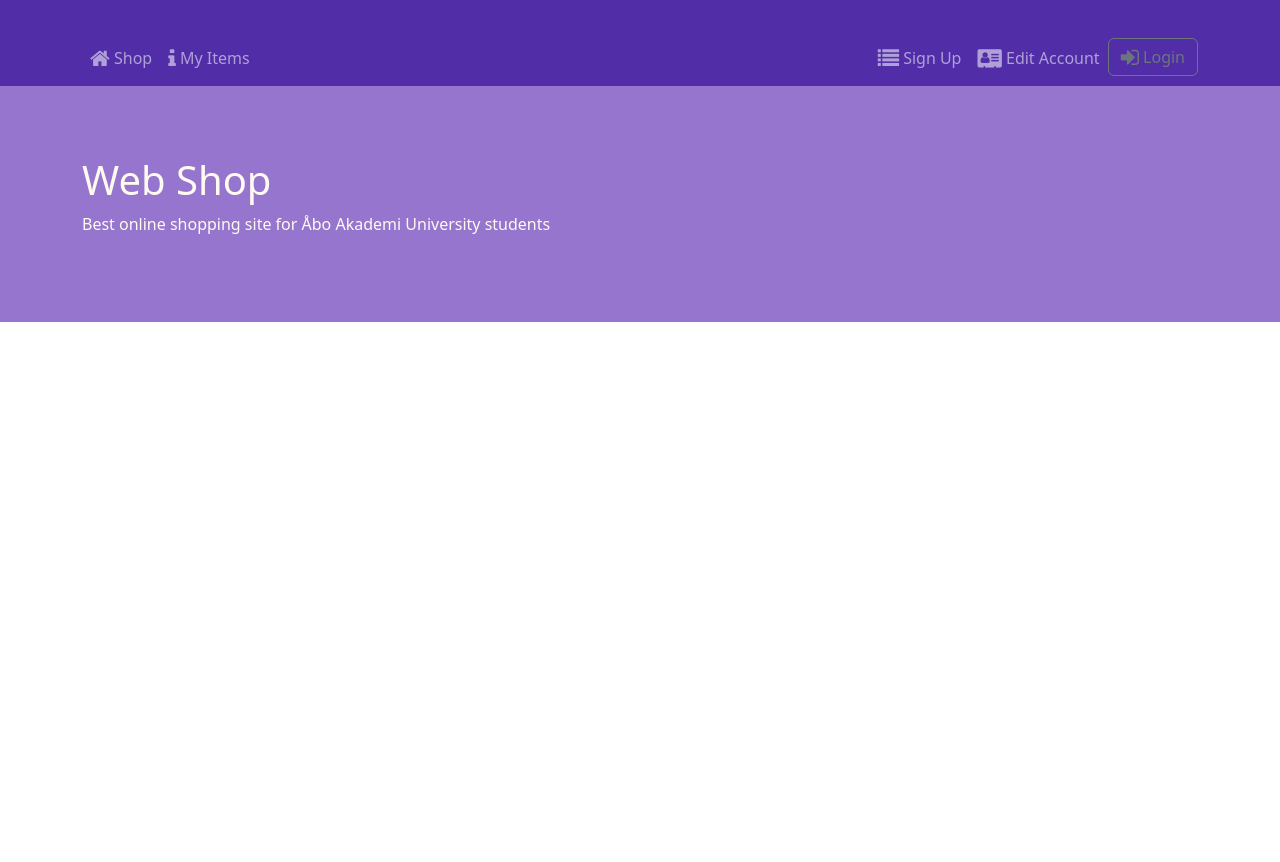
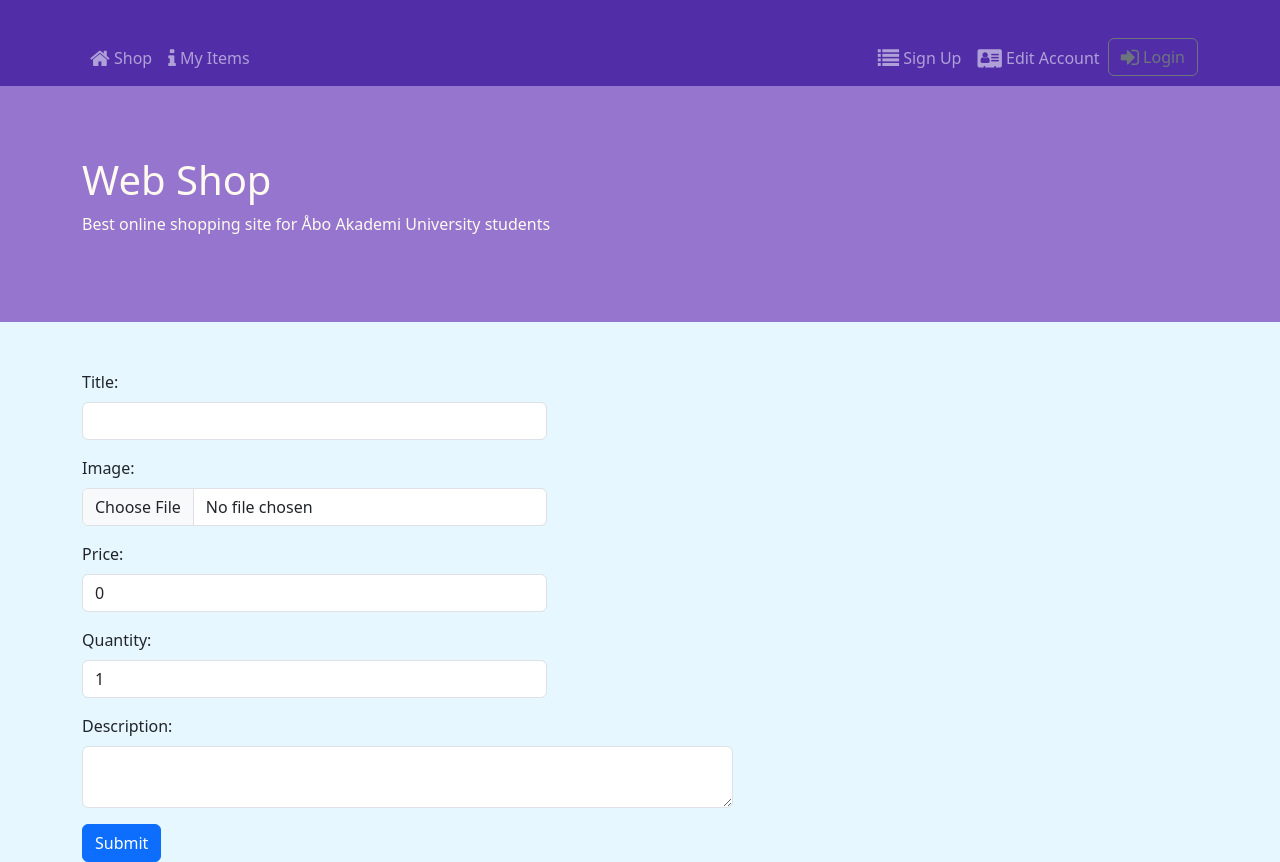
Before and after one commit to sksami3/webshopproject2023-sksami3, a React (Create React App) app in the folder frontend/: page /addItem in a window 1280 px wide. Before the commit the page ends 800 px from the top, so only its background shows below. Built offline with nearby package versions, Linux system fonts and the light colour scheme.

Commit message:
Add item component added

```diff
--- a/frontend/src/App.css
+++ b/frontend/src/App.css
@@ -1,33 +1,38 @@
-.row-header{
-  margin:0px auto;
-  padding:0px auto;
+.row-header {
+  margin: 0px auto;
+  padding: 0px auto;
 }
 
 .row-content {
-  margin:0px auto;
+  margin: 0px auto;
   padding: 50px 0px 50px 0px;
   border-bottom: 1px ridge;
-  min-height:400px;
+  min-height: 400px;
 }
 
-.footer{
+.footer {
   background-color: #D1C4E9;
-  margin:0px auto;
+  margin: 0px auto;
   padding: 20px 0px 20px 0px;
 }
+
 .jumbotron {
-  padding:70px 30px 70px 30px;
-  margin:0px auto;
-  background: #9575CD ;
-  color:floralwhite;
+  padding: 70px 30px 70px 30px;
+  margin: 0px auto;
+  background: #9575CD;
+  color: floralwhite;
 }
 
-address{
-  font-size:80%;
-  margin:0px;
-  color:#0f0f0f;
+address {
+  font-size: 80%;
+  margin: 0px;
+  color: #0f0f0f;
 }
 
 .navbar-dark {
   background-color: #512DA8;
 }
+
+.App {
+  background-color: #e6f7ff
+}
--- /dev/null
+++ b/frontend/src/components/AddItemComponent.js
@@ -0,0 +1,143 @@
+import React, { useState } from "react";
+import "bootstrap/dist/css/bootstrap.min.css";
+
+const AddItem = () => {
+  const initialFormData = {
+    title: "",
+    image: "",
+    price: 0,
+    quantity: 1,
+    description: "",
+  };
+
+  const [formData, setFormData] = useState(initialFormData);
+  const [previewImage, setPreviewImage] = useState(null);
+
+  const handleChange = (e) => {
+    const { name, value } = e.target;
+    setFormData({
+      ...formData,
+      [name]: value,
+    });
+  };
+
+  const handleImageChange = (e) => {
+    const file = e.target.files[0];
+
+    if (file) {
+      setFormData({
+        ...formData,
+        image: file.name, // You can use a better approach for handling images, such as uploading to a server and storing the URL.
+      });
+
+      const reader = new FileReader();
+      reader.onloadend = () => {
+        setPreviewImage(reader.result);
+      };
+
+      reader.readAsDataURL(file);
+    }
+  };
+
+  const handleSubmit = (e) => {
+    e.preventDefault();
+
+    // Validate mandatory fields
+    if (
+      !formData.title ||
+      !formData.price ||
+      !formData.description ||
+      !formData.quantity
+    ) {
+      alert("Please fill in all mandatory fields.");
+      return;
+    }
+
+    // Perform your submission logic here
+    console.log("Form Data Submitted:", formData);
+
+    // Reset the form after submission if needed
+    setFormData(initialFormData);
+    setPreviewImage(null);
+  };
+
+  return (
+    <div className="container mt-5">
+      <form onSubmit={handleSubmit}>
+        <div className="mb-3 col-md-5">
+          <label className="form-label">Title:</label>
+          <input
+            type="text"
+            className="form-control"
+            name="title"
+            value={formData.title}
+            onChange={handleChange}
+            required
+          />
+        </div>
+
+        <div className="mb-3 col-md-5">
+          <label className="form-label">Image:</label>
+          <input
+            type="file"
+            className="form-control"
+            accept="image/*"
+            onChange={handleImageChange}
+            required
+          />
+          {previewImage && (
+            <img
+              src={previewImage}
+              alt="Preview"
+              className="img-thumbnail mt-2"
+              style={{ maxWidth: "200px" }}
+            />
+          )}
+        </div>
+
+        <div className="mb-3 col-md-5">
+          <label className="form-label">Price:</label>
+          <input
+            type="number"
+            className="form-control"
+            name="price"
+            value={formData.price}
+            onChange={handleChange}
+            min={0}
+            required
+          />
+        </div>
+
+        <div className="mb-3 col-md-5">
+          <label className="form-label">Quantity:</label>
+          <input
+            type="number"
+            className="form-control"
+            name="quantity"
+            value={formData.quantity}
+            onChange={handleChange}
+            min={1}
+            required
+          />
+        </div>
+
+        <div className="mb-3 col-md-7">
+          <label className="form-label">Description:</label>
+          <textarea
+            className="form-control"
+            name="description"
+            value={formData.description}
+            onChange={handleChange}
+            required
+          />
+        </div>
+
+        <button type="submit" className="btn btn-primary">
+          Submit
+        </button>
+      </form>
+    </div>
+  );
+};
+
+export default AddItem;
--- a/frontend/src/components/MainComponent.js
+++ b/frontend/src/components/MainComponent.js
@@ -1,5 +1,6 @@
 // import './App.css';
 import Shop from './ShopComponent';
+import AddItem from './AddItemComponent';
 import MyItems from './MyItemComponent';
 import { ITEMS } from '../shared/items';
 import { Component } from 'react';
@@ -31,6 +32,7 @@ class Main extends Component {
                 <Routes>
                     <Route exact path="/shop" element={<Shop items={this.state.items} />} />
                     <Route path="/item/:itemId" element={<ItemWithId />} />
+                    <Route path="/addItem" element={<AddItem />} />
                     <Route path="/myitems" element={<MyItems items={this.state.items.filter((item) => item.createdBy === parseInt(122, 10))} />} />
                     <Route path="/" element={<Shop items={this.state.items} />} />
                 </Routes>
--- a/frontend/src/components/MyItemComponent.js
+++ b/frontend/src/components/MyItemComponent.js
@@ -43,12 +43,16 @@ const MyItems = (props) => {
       <div className="row">
         <Breadcrumb>
           <BreadcrumbItem>
-            <Link to="/myItems">MyItems</Link>
+            <Link to="/">Items</Link>
           </BreadcrumbItem>
-          <BreadcrumbItem active>MyItems</BreadcrumbItem>
+          <BreadcrumbItem active>My Items</BreadcrumbItem>
         </Breadcrumb>
         <div className="col-12">
-          <h3>MyItems</h3>
+          <Link to="/AddItem">Add New Item</Link>
+          <hr />
+        </div>
+        <div className="col-12">
+          <h3>My Items</h3>
           <hr />
         </div>
       </div>
```
